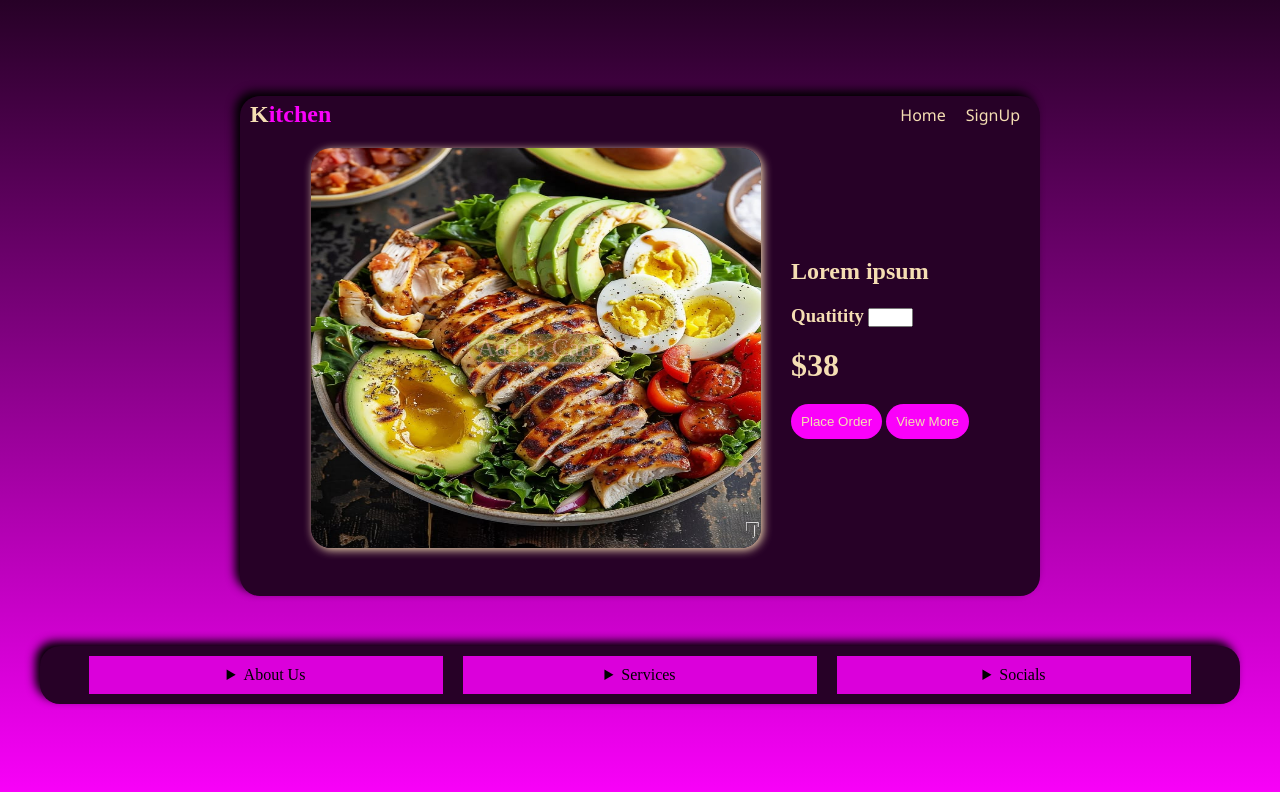
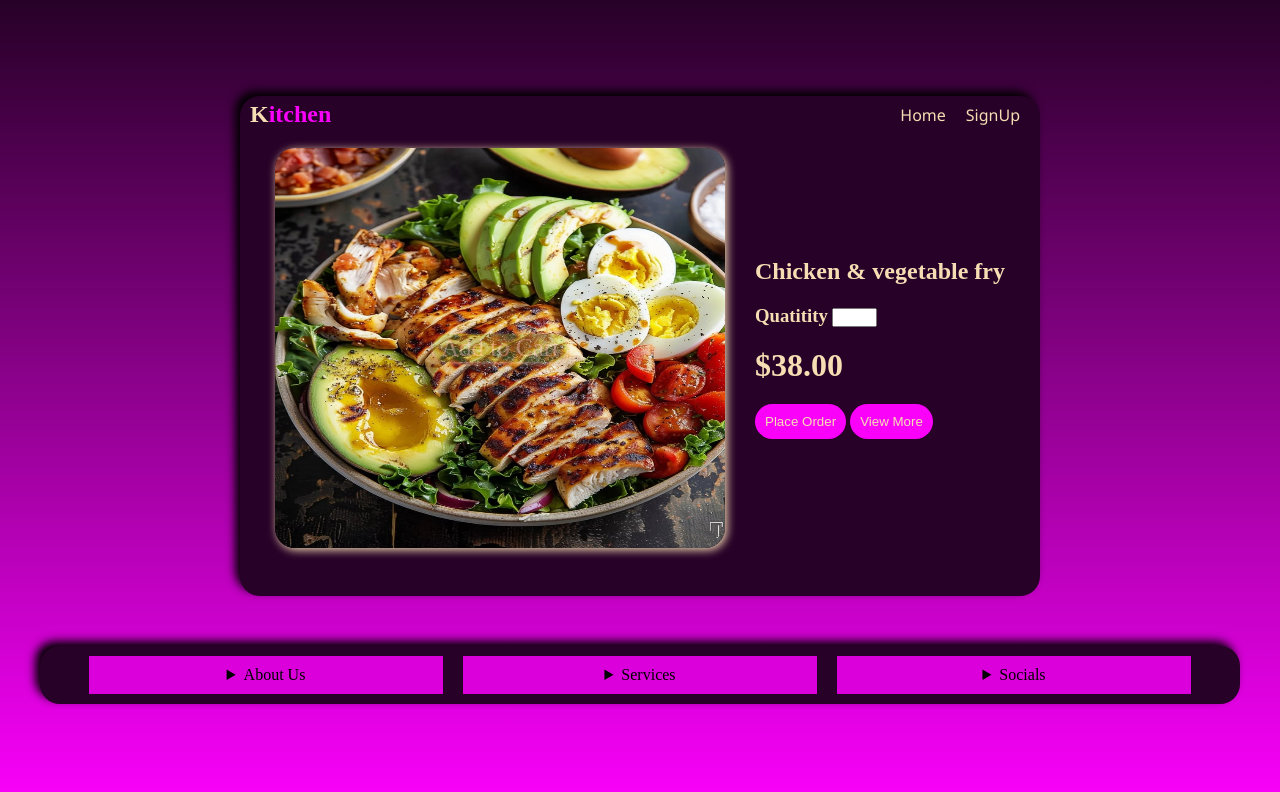
Before and after one commit to clementtxnz-gReY/Kitchen, a plain HTML site: page index.html in a window 1280 px wide. Drawn offline with Linux system fonts and the light colour scheme.

Commit message:
Update index.html

```diff
--- a/index.html
+++ b/index.html
@@ -205,9 +205,9 @@
             </div>
 
             <div class="detail">
-                <h2>Lorem ipsum</h2>
+                <h2>Chicken & vegetable fry</h2>
                 <h3>Quatitity  <input type="number"></h3>
-                <h1>$38</h1>
+                <h1>$38.00</h1>
                 <section>
                 <button><a href="SignUp.html">Place Order</a></button>
                 <button><a href="Catalogue.html">View More</a></button>
```
